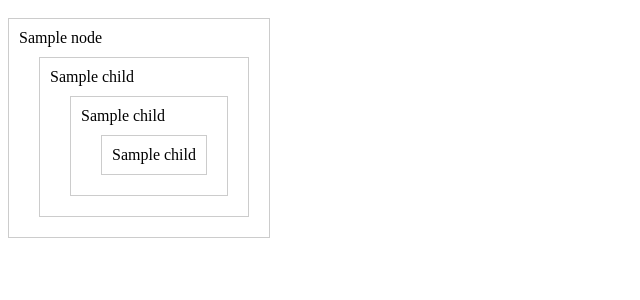
After one commit to AndersonCodingClub/InfiniteAcademy, a Flask app: template templates/test_tree.html in a window 1280 px wide. The commit adds this page. Shown: the top 300 px of the page, without its empty margins (0-640 px from the left). Run offline with Flask 3, Linux system fonts and the light colour scheme; the template is opened without the code that fills it: most values are stand-ins (such as "Sample title", 1, 10 or a date in 2020).

Commit message:
Added tree visualization to /tree route
Co-authored-by: GregShatsman <GregShatsman@users.noreply.github.com>
Co-authored-by: AKAvery <AKAvery@users.noreply.github.com>

```diff
--- a/app.py
+++ b/app.py
@@ -23,8 +23,7 @@ def math():
 @app.route('/tree')
 def tree():
     node = construct_new_tree(category='programming')
-    print_tree(node)
-    return 'Hello'
+    return render_template('test_tree.html', node=node, node_level=0)
 
 if __name__ == '__main__':
     app.run(debug=True)
--- a/static/programming.css
+++ b/static/programming.css
@@ -72,6 +72,11 @@ body {
     margin-left: 20px;
 }
 
+.tree-node:hover {
+    transform: scale(1.05);
+    background-color: white;
+}
+
 .tree-node-name {
     font-weight: 700;
     font-style: normal;
--- a/templates/programming.html
+++ b/templates/programming.html
@@ -28,6 +28,9 @@
                 </div>
             </div>
 
+            <div class="row">
+                <div class="tree-node" class ="sub-subject-title"
+
 
             <div class="row">
                 <div class="tree-node" id="diagnostic">
--- /dev/null
+++ b/templates/test_tree.html
@@ -0,0 +1,33 @@
+<!DOCTYPE html>
+<html lang="en">
+    <head>
+        <meta charset="UTF-8">
+        <title>Tree Structure</title>
+        <style>
+            .node {
+                border: 1px solid #ccc;
+                padding: 10px;
+                margin: 10px;
+                display: inline-block;
+            }
+            .child-nodes {
+                margin-left: 20px;
+                display: block;
+            }
+        </style>
+    </head>
+    <body>
+        <div class="node" style="margin-left: {{ node_level|default(0) * 20 }}px;">
+            {{ node.title }}
+            {% if node.children %}
+                <div class="child-nodes">
+                    {% for child in node.children %}
+                        {% with node=child, node_level=node_level + 1 %}
+                            {% include 'test_tree.html' %}
+                        {% endwith %}
+                    {% endfor %}
+                </div>
+            {% endif %}
+        </div>
+    </body>
+</html>
```
Also changed, not shown: static/images/png-clipart-sticker-brand-infinity-symbol-infinity-car-text-logo-thumbnail (3).png (added).
